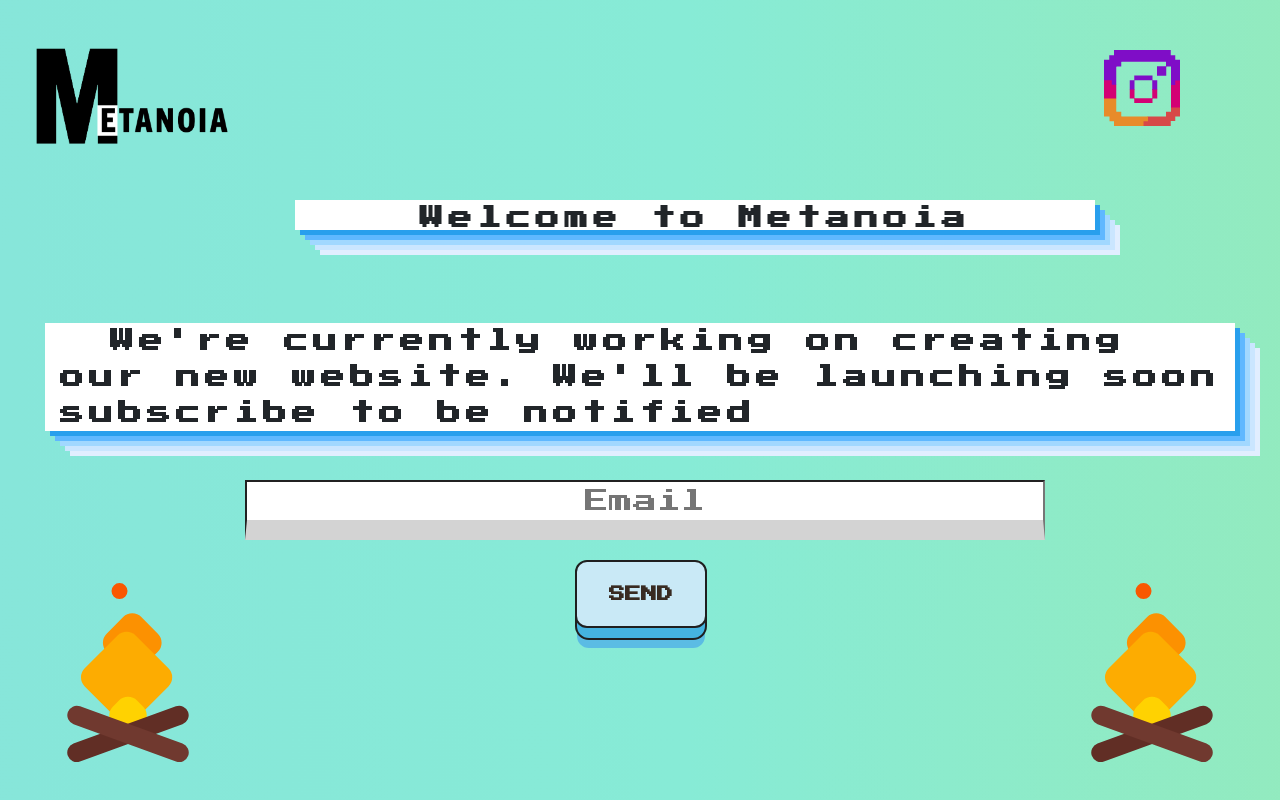
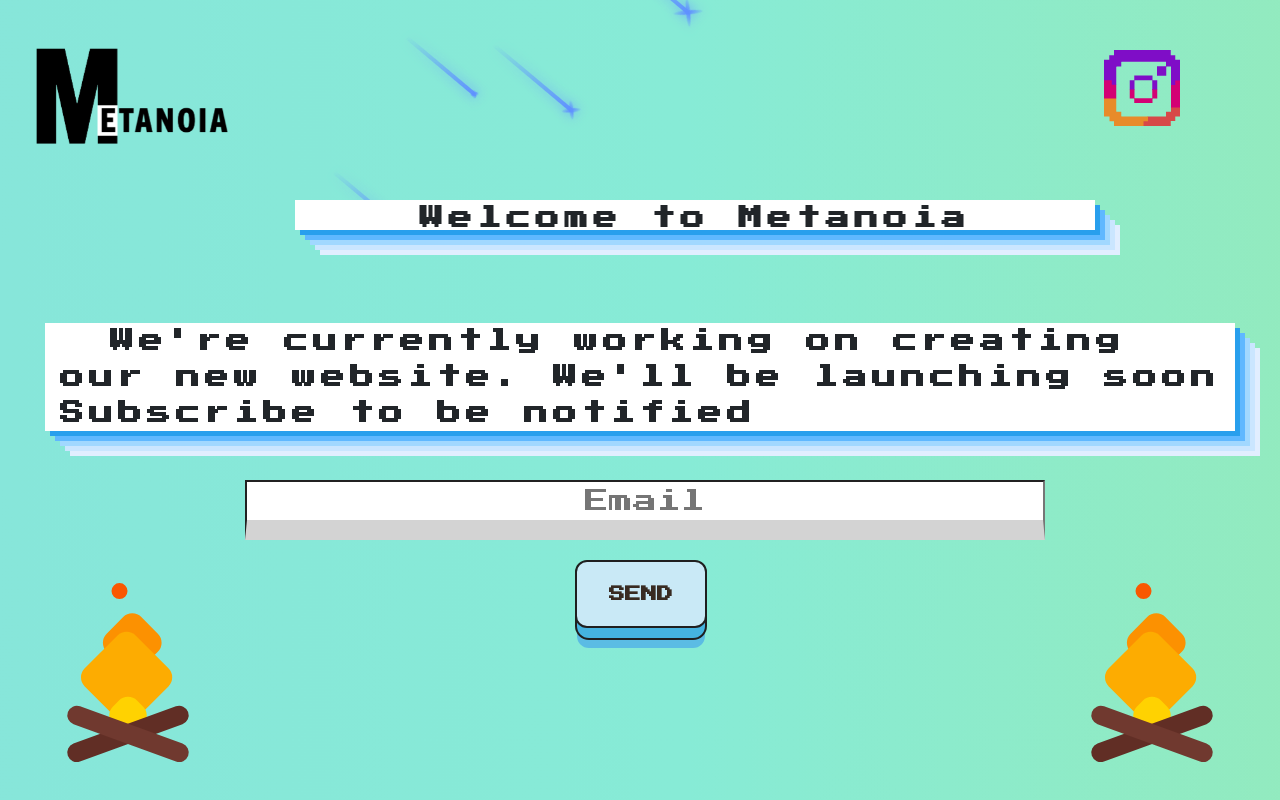
Before and after one commit to elepantight/coming-soon, a React (Create React App) app: page / in a window 1280 px wide. Built offline with nearby package versions, Linux system fonts and the light colour scheme.

Commit message:
animated stars

```diff
--- a/src/App.js
+++ b/src/App.js
@@ -30,6 +30,13 @@ function App() {
   return (
     <>
       <div className="text-header">
+      <div class="night">
+      <div class="star"></div>
+      <div class="star"></div>
+      <div class="star"></div>
+      <div class="star"></div>
+      <div class="star"></div>
+    </div>
         <img className="logo-img" src={LOGO} alt="img" />
 
         <a href="https://www.instagram.com/wavyoven/"
@@ -74,7 +81,7 @@ function App() {
           <section className="container-box-2">
             <p>
               We're currently working on creating <br></br>our new website.
-              We'll be launching soon<br></br> subscribe to be notified{" "}
+              We'll be launching soon<br></br> Subscribe to be notified{" "}
             </p>
           </section>
         </div>
--- a/src/scss/partials/_layout.scss
+++ b/src/scss/partials/_layout.scss
@@ -83,6 +83,10 @@ margin-right: 100px;
 
   margin-top: 50px;
 }
+
+.card-img:hover{
+  transform: scale(1.5);
+}
 @media only screen and (max-width: 475px) {
   .container {
     width: 50%;
--- /dev/null
+++ b/src/scss/partials/component/_star.scss
@@ -0,0 +1,118 @@
+.night {
+    position: relative;
+    top: 100px;
+    width: 100%;
+    height: 100%;
+    transform: rotateZ(40deg);
+}
+
+.star {
+    position: absolute;
+    left: 50%;
+    top: 50%;
+    height: 4px;
+    background: linear-gradient(-45deg, #5f91ff, rgba(0, 0, 255, 0));
+    border-radius: 999px;
+    filter: drop-shadow(0 0 6px #699bff);
+    animation: tail 3s ease-in-out infinite, falling 3s ease-in-out infinite;
+}
+
+@keyframes tail {
+    0% {
+        width: 0;
+    }
+    30% {
+        width: 100px;
+    }
+    100% {
+        width: 0;
+    }
+}
+
+@keyframes falling {
+    0% {
+        transform: translateX(0);
+    }
+    100% {
+        transform: translateX(300px);
+    }
+}
+
+.star::before,
+.star::after {
+    content: "";
+    position: absolute;
+    top: calc(50% - 2px);
+    right: 0;
+    height: 4px;
+    background: linear-gradient(-45deg, rgba(0, 0, 255, 0), #5f91ff, rgba(0, 0, 255, 0));
+    border-radius: 100%;
+    transform: translateX(50%) rotateZ(45deg);
+    animation: shining 3s ease-in-out infinite;
+}
+
+@keyframes shining {
+    0% {
+        width: 0;
+    }
+    50% {
+        width: 30px;
+    }
+    100% {
+        width: 0;
+    }
+}
+
+.star::after {
+    transform: translateX(50%) rotateZ(-45deg);
+}
+
+.star:nth-child(1) {
+    top: calc(50% - 100px);
+    left: calc(50% - 250px);
+    animation-delay: 1s;
+}
+
+.star:nth-child(1)::before,
+.star:nth-child(1)::after {
+    animation-delay: 1s;
+}
+
+.star:nth-child(2) {
+    top: calc(50% - -250px);
+    left: calc(50% - 300px);
+    animation-delay: 1.2s;
+}
+
+.star:nth-child(2)::before,
+.star:nth-child(2)::after {
+    animation-delay: 1.2s;
+}
+
+.star:nth-child(3) {
+    top: calc(50% - -110px);
+    left: calc(50% - -150px);
+    animation-delay: 1.4s;
+}
+
+.star:nth-child(3)::before,
+.star:nth-child(3)::after {
+    animation-delay: 1.4s;
+}
+
+.star:nth-child(4) {
+    top: calc(50% - -50px);
+    left: calc(50% - 200px);
+    animation-delay: 1.6s;
+}
+
+.star:nth-child(4)::before,
+.star:nth-child(4)::after {
+    animation-delay: 1.6s;
+}
+
+.star:nth-child(5) {
+    top: calc(50% - -100px);
+    left: calc(50% - 250px);
+    animation-delay: 1.8s;
+}
--- a/src/scss/styles.scss
+++ b/src/scss/styles.scss
@@ -7,3 +7,4 @@
 
 @import 'partials/component/fire';
 @import 'partials/component/subscribe';
+@import 'partials/component/star';
```
Also changed, not shown: src/scss/partials/component/_subscribe.scss (+5 -6 lines).
